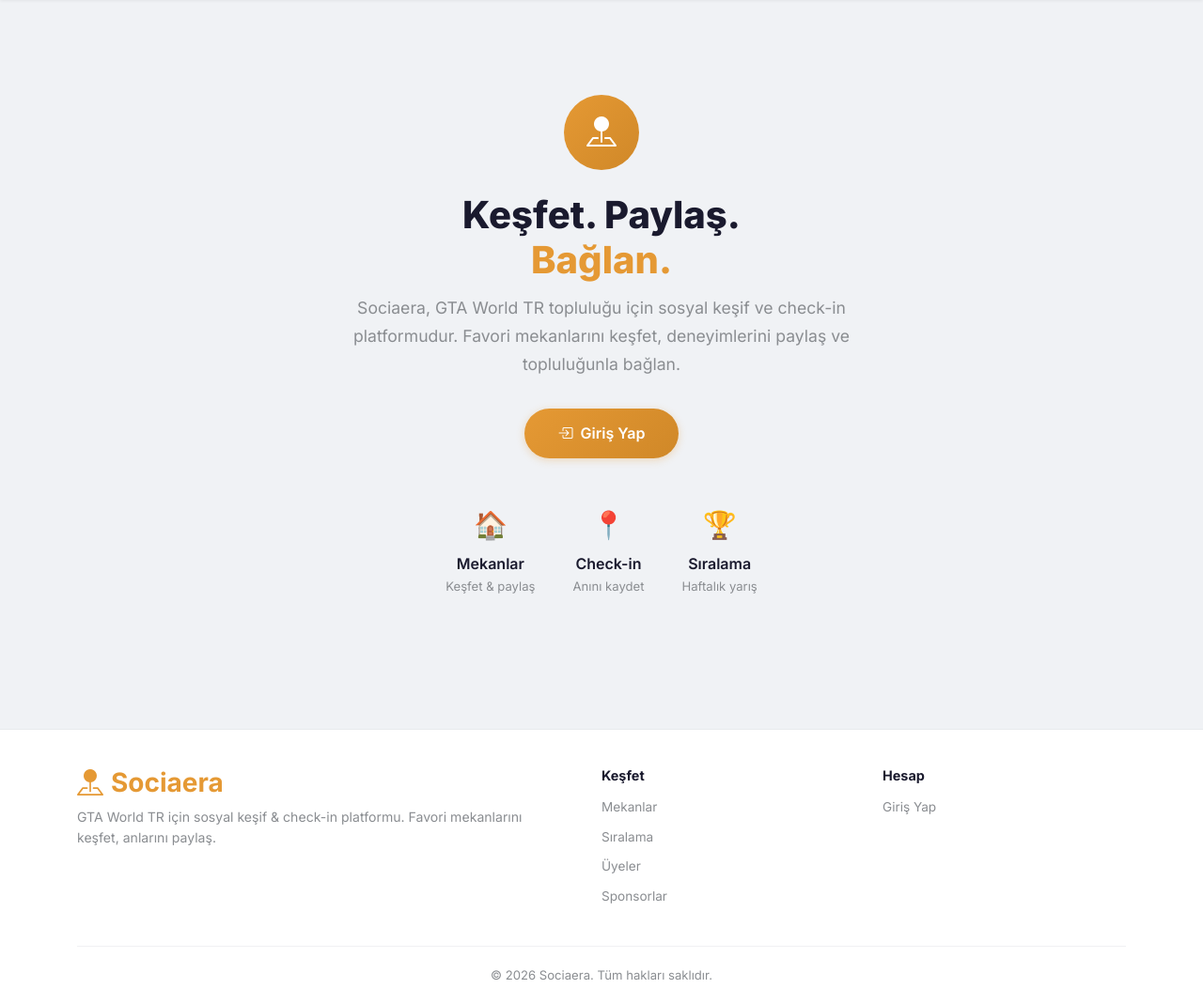
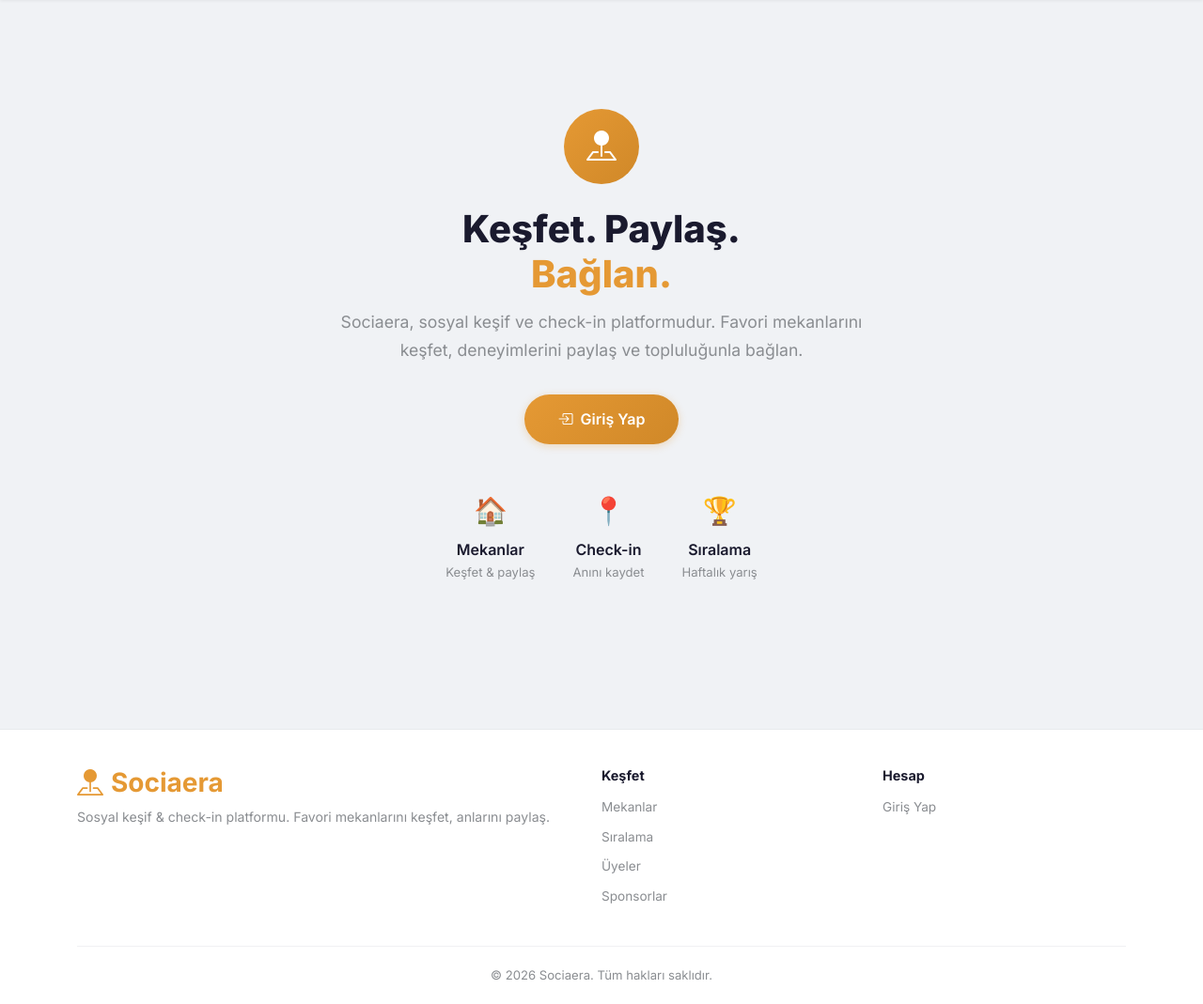
Before and after one commit to dev-berkuncu/sociaera, a PHP site: page / in a window 1280 px wide. Shown: the part 64-1133 px from the top of the page at 94% size. Run offline with PHP 8.4, Linux system fonts and the light colour scheme; tables that the repository leaves empty hold one stand-in row (values such as "Sample post").

Commit message:
chore: remove all GTA World TR references from user-facing pages

```diff
--- a/public/index.php
+++ b/public/index.php
@@ -8,8 +8,8 @@ require_once __DIR__ . '/../app/Config/app.php';
 
 if (Auth::check()) { header('Location: ' . BASE_URL . '/dashboard'); exit; }
 
-$pageTitle = 'GTA World TR Sosyal Keşif Platformu';
-$pageDescription = 'Sociaera — GTA World TR topluluğu için sosyal keşif ve check-in platformu. Mekanları keşfet, anlarını paylaş.';
+$pageTitle = 'Sosyal Keşif Platformu';
+$pageDescription = 'Sociaera — Sosyal keşif ve check-in platformu. Mekanları keşfet, anlarını paylaş.';
 require_once __DIR__ . '/partials/header.php';
 require_once __DIR__ . '/partials/navbar.php';
 ?>
@@ -23,7 +23,7 @@ require_once __DIR__ . '/partials/navbar.php';
             Keşfet. Paylaş.<br><span style="color:var(--primary);">Bağlan.</span>
         </h1>
         <p style="font-size:1.1rem; color:var(--text-muted); margin-bottom:32px; line-height:1.7;">
-            <?php echo APP_NAME; ?>, GTA World TR topluluğu için sosyal keşif ve check-in platformudur. Favori mekanlarını keşfet, deneyimlerini paylaş ve topluluğunla bağlan.
+            <?php echo APP_NAME; ?>, sosyal keşif ve check-in platformudur. Favori mekanlarını keşfet, deneyimlerini paylaş ve topluluğunla bağlan.
         </p>
         <div style="display:flex; gap:12px; justify-content:center; flex-wrap:wrap;">
             <a href="<?php echo BASE_URL; ?>/login" class="btn-primary-orange btn-lg">
--- a/public/partials/footer.php
+++ b/public/partials/footer.php
@@ -19,7 +19,7 @@
             <div class="footer-grid">
                 <div class="footer-about">
                     <h3><i class="bi bi-pin-map-fill"></i> <?php echo APP_NAME; ?></h3>
-                    <p>GTA World TR için sosyal keşif & check-in platformu. Favori mekanlarını keşfet, anlarını paylaş.</p>
+                    <p>Sosyal keşif & check-in platformu. Favori mekanlarını keşfet, anlarını paylaş.</p>
                 </div>
                 <div class="footer-links">
                     <h4>Keşfet</h4>
--- a/public/partials/header.php
+++ b/public/partials/header.php
@@ -11,7 +11,7 @@ header('Pragma: no-cache');
 <head>
     <meta charset="UTF-8">
     <meta name="viewport" content="width=device-width, initial-scale=1.0">
-    <meta name="description" content="<?php echo escape($pageDescription ?? 'Sociaera — GTA World TR Sosyal Keşif & Check-in Platformu'); ?>">
+    <meta name="description" content="<?php echo escape($pageDescription ?? 'Sociaera — Sosyal Keşif & Check-in Platformu'); ?>">
     <title><?php echo View::title($pageTitle ?? ''); ?></title>
 
     <!-- Favicon -->
--- a/public/sponsors.php
+++ b/public/sponsors.php
@@ -21,7 +21,7 @@ require_once __DIR__ . '/partials/flash.php';
         <div class="card-box empty-state">
             <i class="bi bi-stars" style="color:var(--primary); opacity:1;"></i>
             <h3 style="font-weight:700; margin:12px 0 8px;">Sponsor Olmak İster Misin?</h3>
-            <p>Markanı binlerce GTA World TR oyuncusuna tanıt. Reklam alanlarımız hakkında bilgi almak için bizimle iletişime geç.</p>
+            <p>Markanı binlerce oyuncuya tanıt. Reklam alanlarımız hakkında bilgi almak için bizimle iletişime geç.</p>
             <a href="mailto:info@sociaera.online" class="btn-primary-orange" style="margin-top:16px;">
                 <i class="bi bi-envelope"></i> İletişime Geç
             </a>
```
